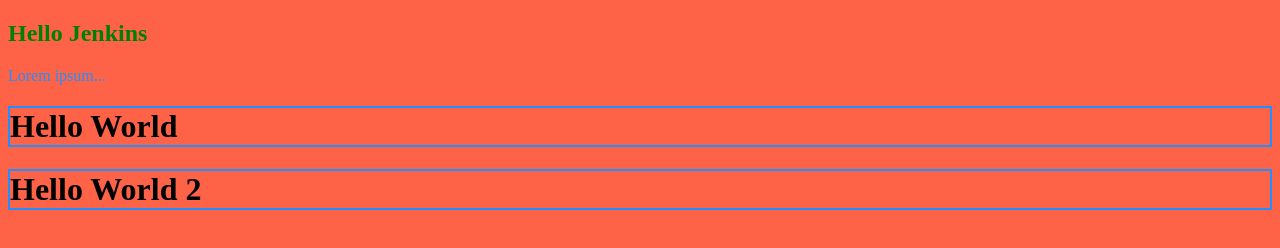
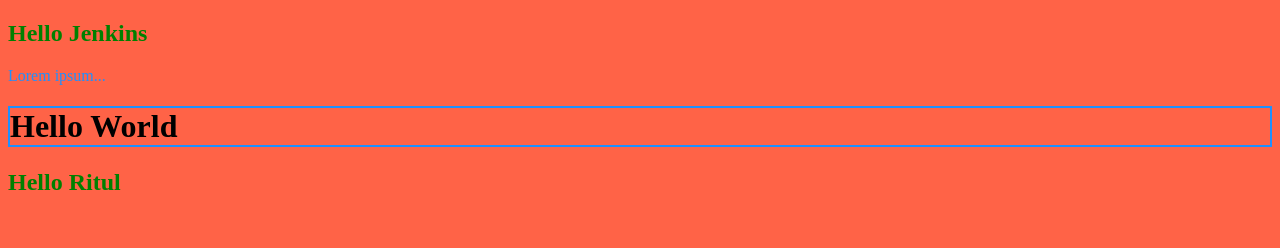
Before and after one commit to Munendra09/jenkins, a plain HTML site: page index.html in a window 1280 px wide. Drawn offline with Linux system fonts and the light colour scheme.

Commit message:
update index.html

```diff
--- a/index.html
+++ b/index.html
@@ -17,6 +17,6 @@
     <h2>Hello Jenkins</h2>
     <p style="color:DodgerBlue;">Lorem ipsum...</p>
     <h1 style="border:2px solid DodgerBlue;">Hello World</h1>
-    <h1 style="border:2px solid DodgerBlue;">Hello World 2</h1>
+    <h2 style="background-color:Tomato;">Hello Ritul</h2>
 </body>
 </html>
```
